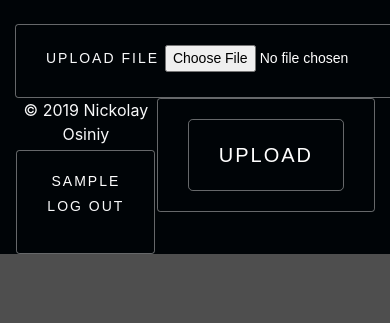
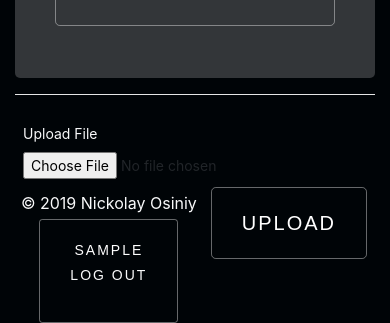
Before and after one commit to spike23/Film-chooser, a Django app: page /chooser in a window 390 px wide; the page is wider, and only the part inside the window is pictured. Shown: the part 849-1172 px from the top of that part. Before the commit the page ends 1103 px from the top of that part, so only its background shows below. Run offline with Django 3.2, Linux system fonts and the light colour scheme; the visitor is signed in with stand-in values (Sample User, id 1); parts of the project's set-up code (start-up, migrations or seed data) failed here and were passed over; some libraries are stand-ins or nearby versions.

Commit message:
refactored chooser view

```diff
--- a/chooser/templates/film_list.html
+++ b/chooser/templates/film_list.html
@@ -22,7 +22,7 @@
     <div class="container z-box">
 
         <div class="btn-sm float-left">
-            <a href='{% url "index" %}' class="text-light text-center bth">Home </a>
+            <a href='{% url "index" %}' class="text-light text-center btn">Home </a>
         </div>
 
 
--- a/chooser/templates/index.html
+++ b/chooser/templates/index.html
@@ -22,7 +22,7 @@
     <div class="container z-box">
 
         <div class="btn-sm float-left">
-            <a href='{% url "index" %}' class="text-light text-center bth">Home </a>
+            <a href='{% url "index" %}' class="text-light text-center btn">Home </a>
         </div>
 
 
@@ -37,7 +37,7 @@
         </div>
 
         <div class="row">
-            <div class="col-md-4 order-md-2 ">
+            <div class="col-md-4 order-md-2 watch-box">
                 <h4 class="d-flex justify-content-center align-items-center">
                     <span class="text-light">Last watching</span>
                 </h4>
@@ -103,17 +103,17 @@
 
         <hr class="mb-4">
 
-        <div class="btn btn-sm float-left">
+        <div class="btn-sm float-left">
             <form method="post" action="{% url 'base_films_uploader' %}" enctype="multipart/form-data">{% csrf_token %}
                 <label class="text-light" for="username">Upload File</label>
                 <input type="file" name="file">
 
         </div>
-        <div class="btn btn-sm float-right">
+        <div class="btn-sm float-right">
             <button class="btn btn-lg btn-block" type="save">Upload</button>
         </div>
         {% if counter %}
-            <div class="btn btn-sm float-center">
+            <div class=" btn-sm float-center">
                 <label class="text-light" for="username">{{ counter }} uploaded films</label>
             </div>
         {% endif %}
--- a/chooser/templates/watching_list.html
+++ b/chooser/templates/watching_list.html
@@ -22,7 +22,7 @@
     <div class="container z-box">
 
         <div class="btn-sm float-left">
-            <a href='{% url "index" %}' class="text-light text-center bth">Home </a>
+            <a href='{% url "index" %}' class="text-light text-center btn">Home </a>
         </div>
 
 
--- a/chooser/views.py
+++ b/chooser/views.py
@@ -47,7 +47,7 @@ def chooser(request):
         for film in result:
             film_watch = FilmsToWatching(films=film, user_id=current_user)
             film_watch.save()
-            base_film = FilmsBase.objects.get(films=film, user_id=current_user)
+            base_film = FilmsBase.objects.filter(films=film, user_id=current_user)
             base_film.delete()
 
         return redirect('watching_film_list')
```
